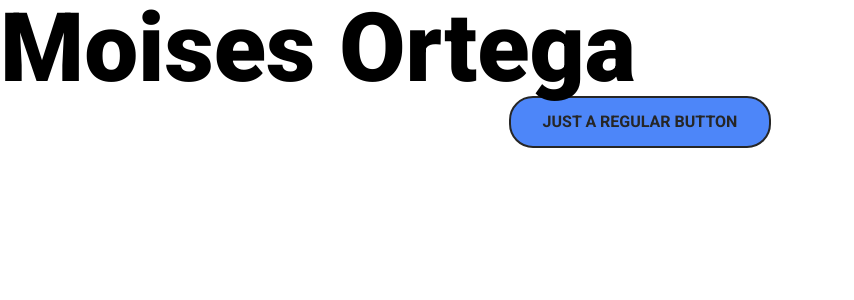
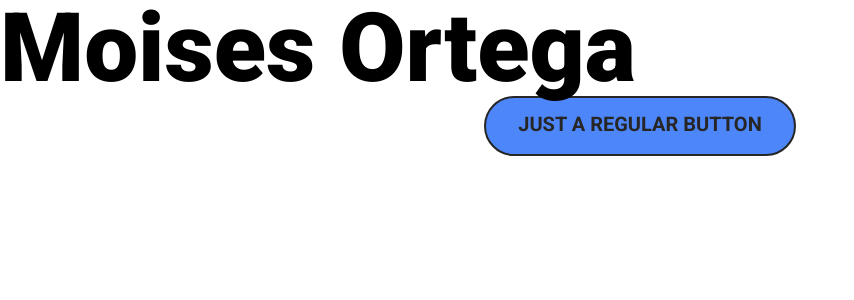
Before and after one commit to freddyamarante/thecoolerdev-blog, a Next.js app: page / in a window 1280 px wide. Shown: the top 300 px of the page, without its empty margins (0-854 px from the left). Built offline with nearby package versions, Linux system fonts and the light colour scheme.

Commit message:
feat: create basic button

```diff
--- a/app/page.tsx
+++ b/app/page.tsx
@@ -9,7 +9,12 @@ export default function Home() {
       <main className="text-8xl font-extrabold">
         <h1>Moises Ortega</h1>
       </main>
-      <Button primary label="Just a regular button" onClick={saySomething} />
+      <Button
+        primary
+        size="large"
+        label="Just a regular button"
+        onClick={saySomething}
+      />
     </>
   )
 }
--- a/stories/Button.tsx
+++ b/stories/Button.tsx
@@ -1,6 +1,6 @@
 interface ButtonProps {
   primary?: boolean
-  size?: 'small' | 'medium' | 'large'
+  size?: 'small' | 'medium' | 'large' | 'extralarge'
   label: string
   onClick?: () => void
 }
@@ -12,10 +12,27 @@ export const Button = ({
   ...props
 }: ButtonProps) => {
   const mode = primary ? 'bg-cobalt' : `bg-orange`
+  let sizeClasses: string = size
+
+  switch (size) {
+    case 'extralarge':
+      sizeClasses = 'text-2xl px-8 pt-4 pb-5'
+      break
+    case 'large':
+      sizeClasses = 'text-xl px-8 pt-4 pb-5'
+      break
+    case 'medium':
+      sizeClasses = 'text-md px-8 py-4'
+      break
+    case 'small':
+      sizeClasses = 'text-sm px-8 py-4'
+      break
+  }
+
   return (
     <button
       type="button"
-      className={`rounded-3xl text-md flex items-center justify-center px-8 py-4 font-bold uppercase leading-none border-2 text-neutral-800 border-neutral-800 mx-auto ${mode}`}
+      className={`flex rounded-full items-center justify-center font-semibold uppercase leading-none border-2 text-neutral-800 border-neutral-800 mx-auto ${mode} ${sizeClasses}`}
       {...props}
     >
       {label}
```
Also changed, not shown: 1 other file (tests, documents, lock files or other folders).
